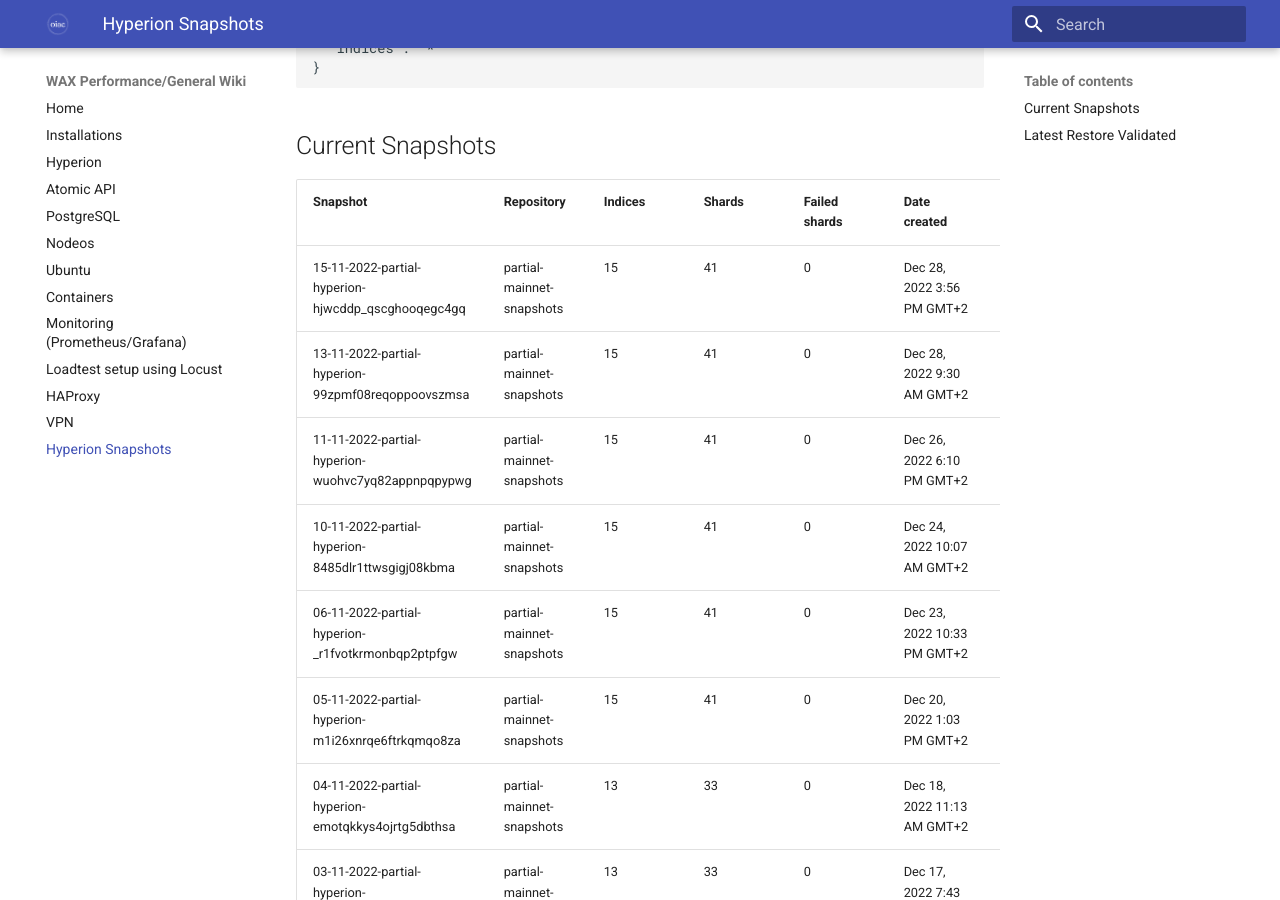
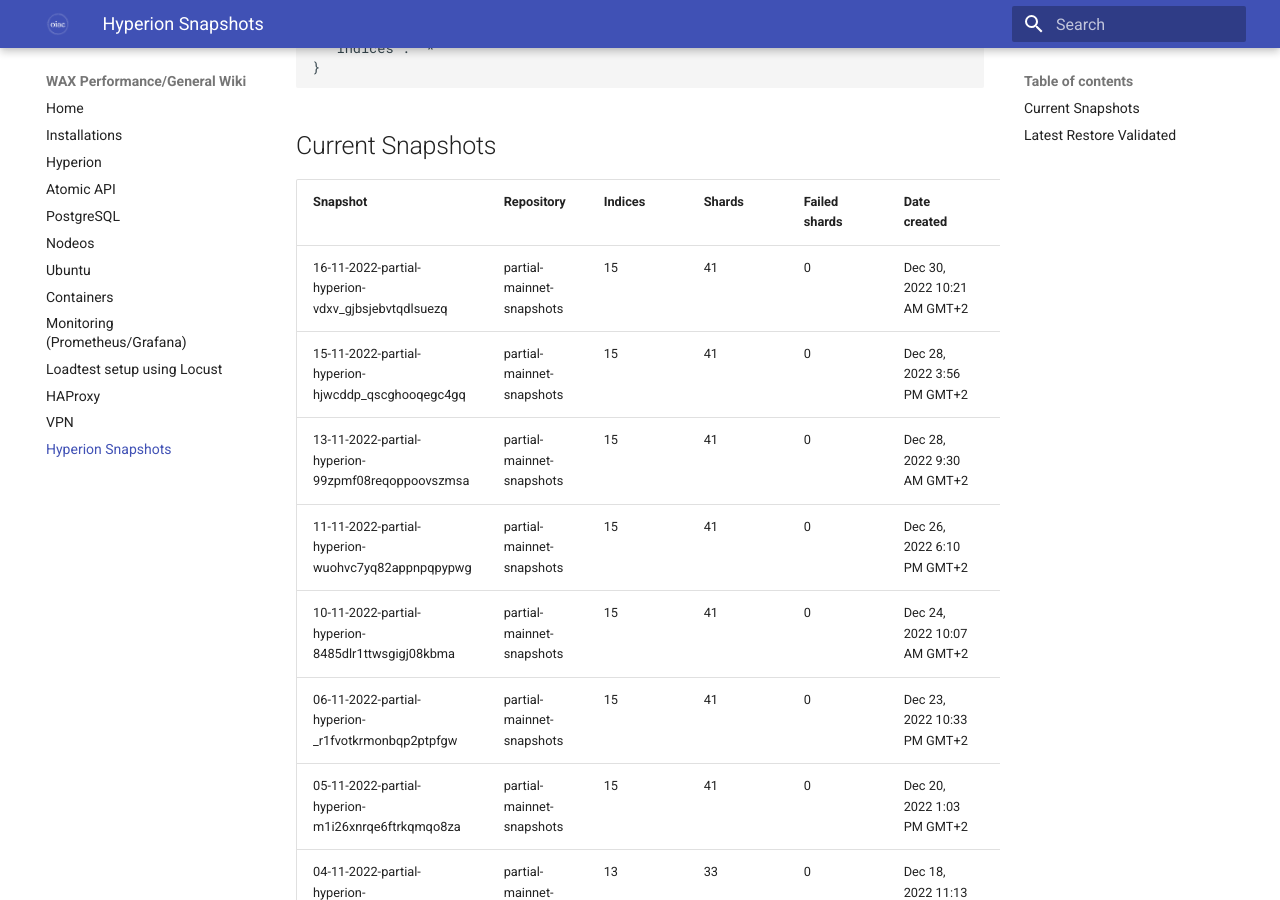
Before and after one commit to oneinacillian/wiki, an MkDocs documentation site: the page built from docs/snapshots.md, in a window 1280 px wide and 900 px high, scrolled down 2022 px. Built offline with MkDocs 1.6.1 and Material for MkDocs 9.7.7, drawn with Linux system fonts in a browser that asks for light colours.

Commit message:
Snapshot added for 16/11/2002 to restore partial history

```diff
--- a/docs/snapshots.md
+++ b/docs/snapshots.md
@@ -60,6 +60,7 @@
 
 | Snapshot                                           | Repository                | Indices | Shards | Failed shards | Date created                | Duration |
 |----------------------------------------------------|---------------------------|---------|--------|---------------|-----------------------------|----------|
+| 16-11-2022-partial-hyperion-vdxv_gjbsjebvtqdlsuezq | partial-mainnet-snapshots | 15      | 41     | 0             | Dec 30, 2022 10:21 AM GMT+2 | 32s      |
 | 15-11-2022-partial-hyperion-hjwcddp_qscghooqegc4gq | partial-mainnet-snapshots | 15      | 41     | 0             | Dec 28, 2022 3:56 PM GMT+2  | 13s      |
 | 13-11-2022-partial-hyperion-99zpmf08reqoppoovszmsa | partial-mainnet-snapshots | 15      | 41     | 0             | Dec 28, 2022 9:30 AM GMT+2  | 39s      |
 | 11-11-2022-partial-hyperion-wuohvc7yq82appnpqpypwg | partial-mainnet-snapshots | 15      | 41     | 0             | Dec 26, 2022 6:10 PM GMT+2  | 48s      |
```
